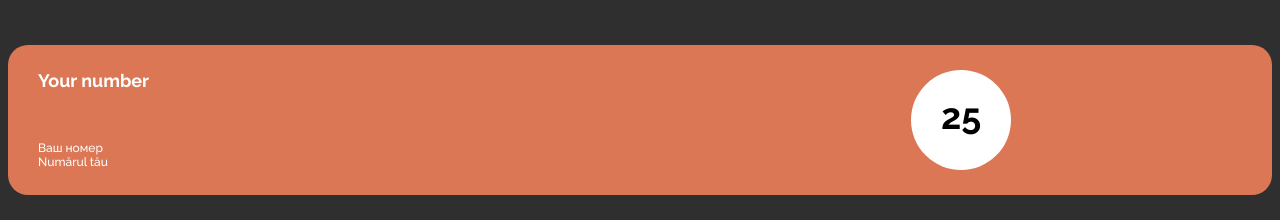
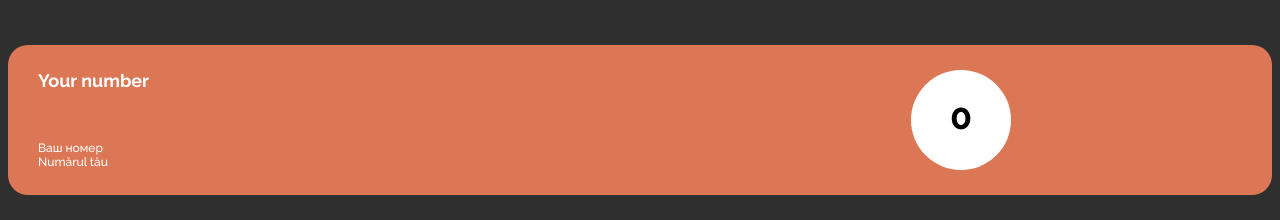
Before and after one commit to C0L2/coffe-life-ui, a React (Vite) app: page /my-number in a window 1280 px wide. Shown: the part 217-437 px from the top of the page. Built offline with nearby package versions, Linux system fonts and the light colour scheme; no server answers.

Commit message:
added feature: show your number on screen

```diff
--- a/src/api.ts
+++ b/src/api.ts
@@ -1,5 +1,5 @@
 import axios from "axios";
-
+import { User } from "./interfaces/user.interface"
 const URL = import.meta.env.VITE_API_URL
 
 export const regNewUser = (firstName: string, lastName: string, nickname: string, phone: string) => {
@@ -21,3 +21,11 @@ export const voteSurvey = (is_pro: boolean, question: number) => {
         answer_text, is_pro, question
     })
 }
+
+export const getMyNymber = () => {
+    const nickname = localStorage.getItem('nickname')
+
+    return axios.post<User>(URL + "users/find-by-nickanme", {
+        nickname
+    })
+}
--- a/src/components/NumberCard.tsx
+++ b/src/components/NumberCard.tsx
@@ -1,10 +1,18 @@
+import { useEffect, useState } from "react";
+import { getMyNymber } from "../api";
+
 const NumberCard = () => {
-  function handleClick() {}
+  const [myNumber, setMyNumber] = useState<number>(0);
+
+  useEffect(() => {
+    getMyNymber().then((res) => {
+      setMyNumber(res.data.assignedNumber);
+    });
+  }, []);
 
   return (
     <div
       className="menu-card-2"
-      onClick={handleClick}
       style={{ background: `#DC7755`, marginBottom: "10px", display: "flex" }}
     >
       <div className="title-with-icon-2" style={{ flex: 1 }}>
@@ -39,7 +47,7 @@ const NumberCard = () => {
             fontSize="36"
             fill="black"
           >
-            25
+            {myNumber}
           </text>
         </svg>
       </div>
--- a/src/index.css
+++ b/src/index.css
@@ -104,11 +104,8 @@ body {
 
 .join-btn.disabled {
   background-color: #ccc;
-  /* O culoare de fundal gri pentru butoanele dezactivate */
   color: #666;
-  /* O culoare mai întunecată pentru text */
   pointer-events: none;
-  /* Face ca butonul să fie inactiv și să nu poată fi apăsat */
 }
 
 .reg-input:focus {
--- a/src/interfaces/user.interface.ts
+++ b/src/interfaces/user.interface.ts
@@ -1,4 +1,4 @@
-interface User {
+export interface User {
     id: number;
     firstName: string;
     lastName: string;
```
